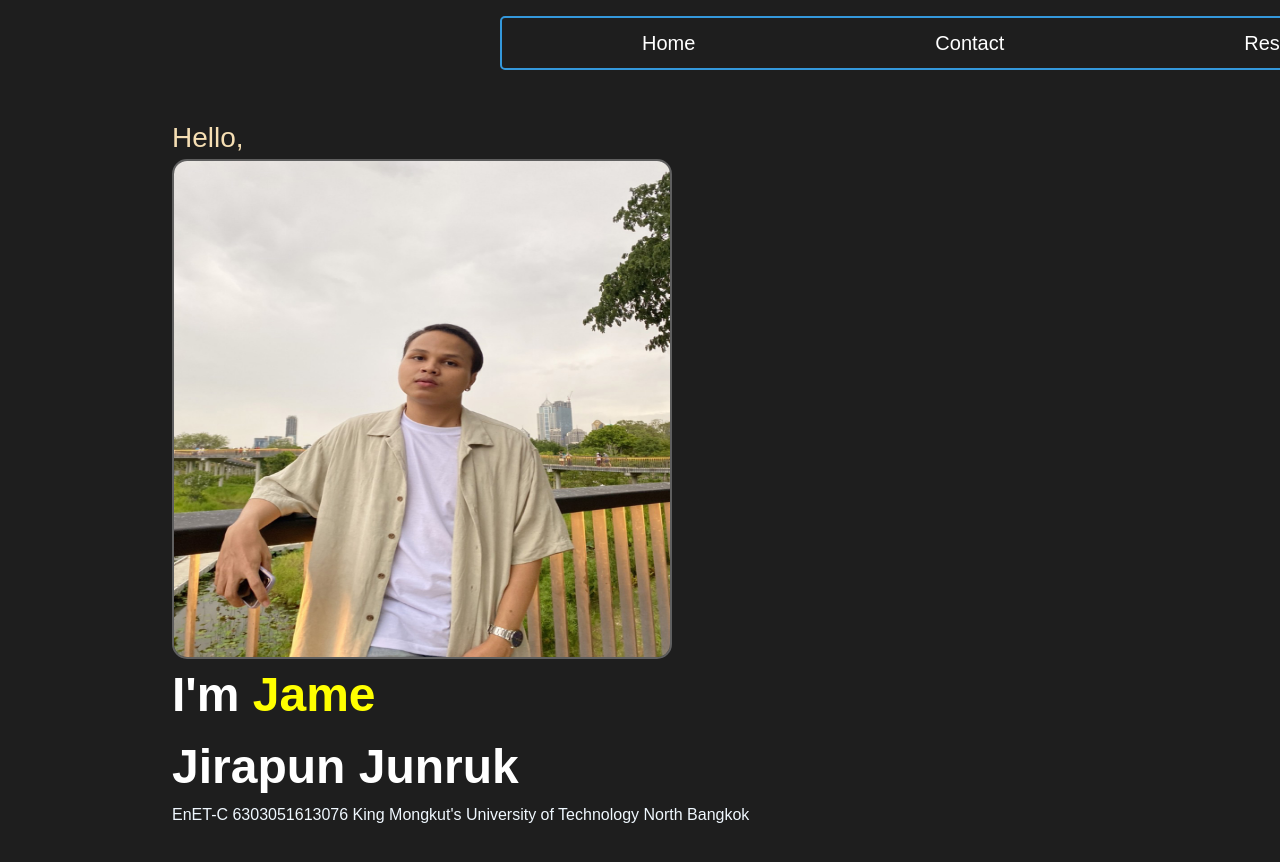
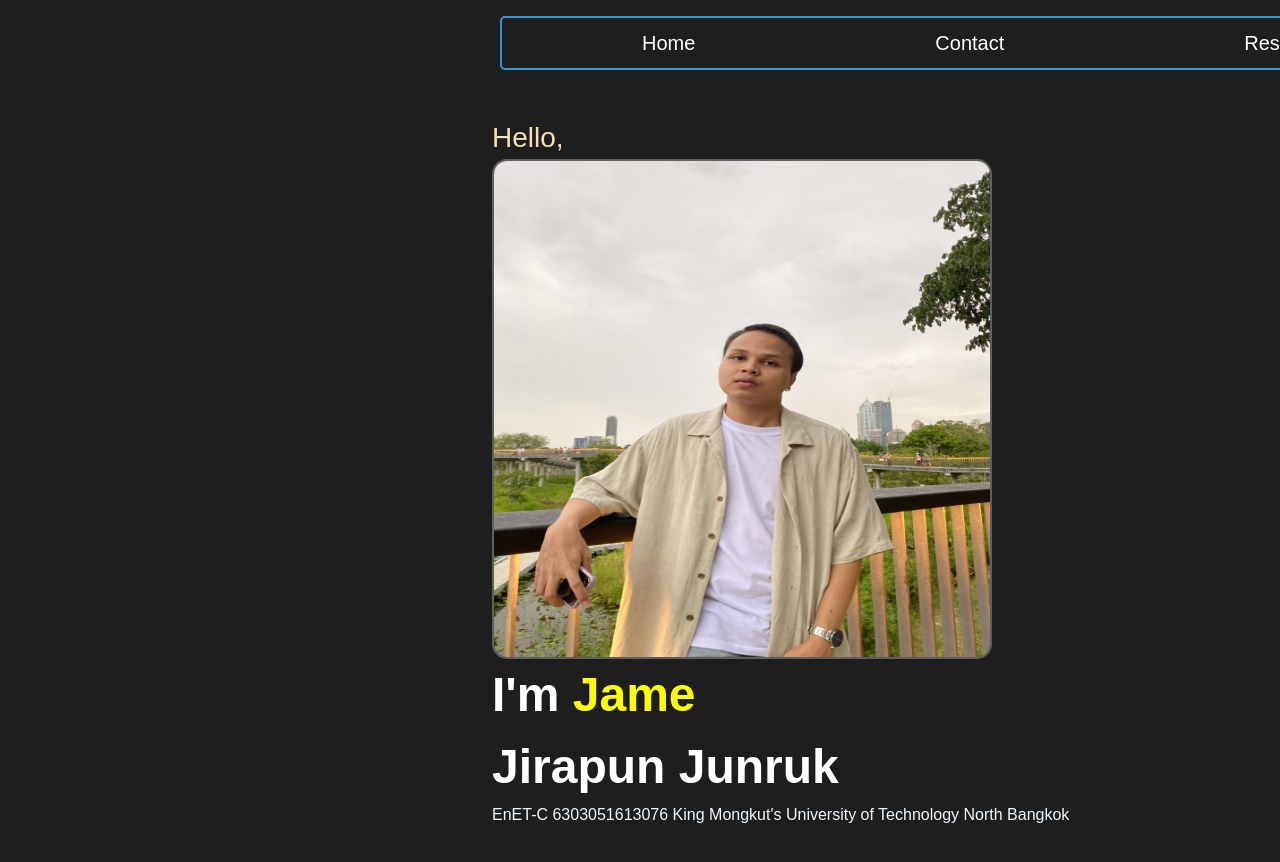
Before and after one commit to JirapunJunruk/portfolio, a React (Create React App) app: page / in a window 1280 px wide. Shown: the top 862 px of the page. Built offline with nearby package versions, Linux system fonts and the light colour scheme.

Commit message:
update
update

```diff
--- a/src/App.css
+++ b/src/App.css
@@ -94,16 +94,7 @@
 
 
 
-/*  home js intro */
-#intro{
-  height: calc(100vh -4rem);
-  width: 100vw;
-  max-width: 75rem;
-  margin: 0 auto;
-  overflow: hidden;
-  position: relative;
-  align-items: center;
-}
+
 
 /*  contact js intro */
 .condiv {
@@ -147,10 +138,21 @@
   height: 100vh;
 }
 
+/*  home js intro */
+#intro{
+  /* margin-left: 440px; */
+  height: calc(100vh -4rem);
+   width: 100vw;
+  /* max-width: 75rem; */
+  margin: 0 auto;
+  overflow: hidden;
+  position: relative;
+  align-items: center;
+}
+
+
 .introContent{
-  margin-left: 100px;
-  /* height: 100vh;
-  width: 100vw; */
+  margin-left: 460px;
   margin-top: 20px;
   padding: 2rem;
   font-size: 3rem;
@@ -158,6 +160,8 @@
   display: flex;
   flex-direction: column;
   justify-content: center;
+  /* height: 100vh;
+  width: 100vw; */
 
 }
 
--- a/src/content/Contact.js
+++ b/src/content/Contact.js
@@ -5,7 +5,7 @@
  class Contact extends Component{
     render() {
         return(
-            <div className="condiv fa-contact">
+            <div className="condiv ">
 
                 <h1 className="subtopic">Contact Me</h1>
                 <h4 className="add">ที่อยู่</h4>
```
